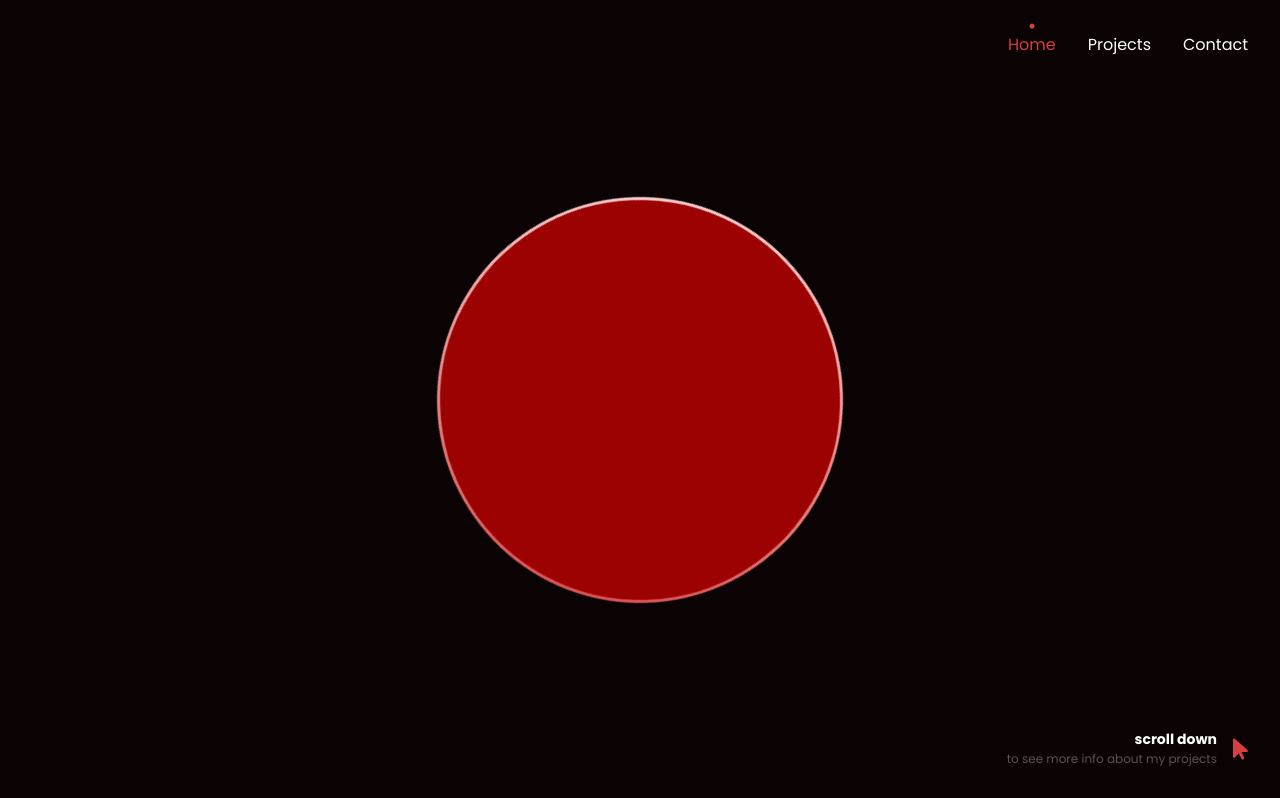
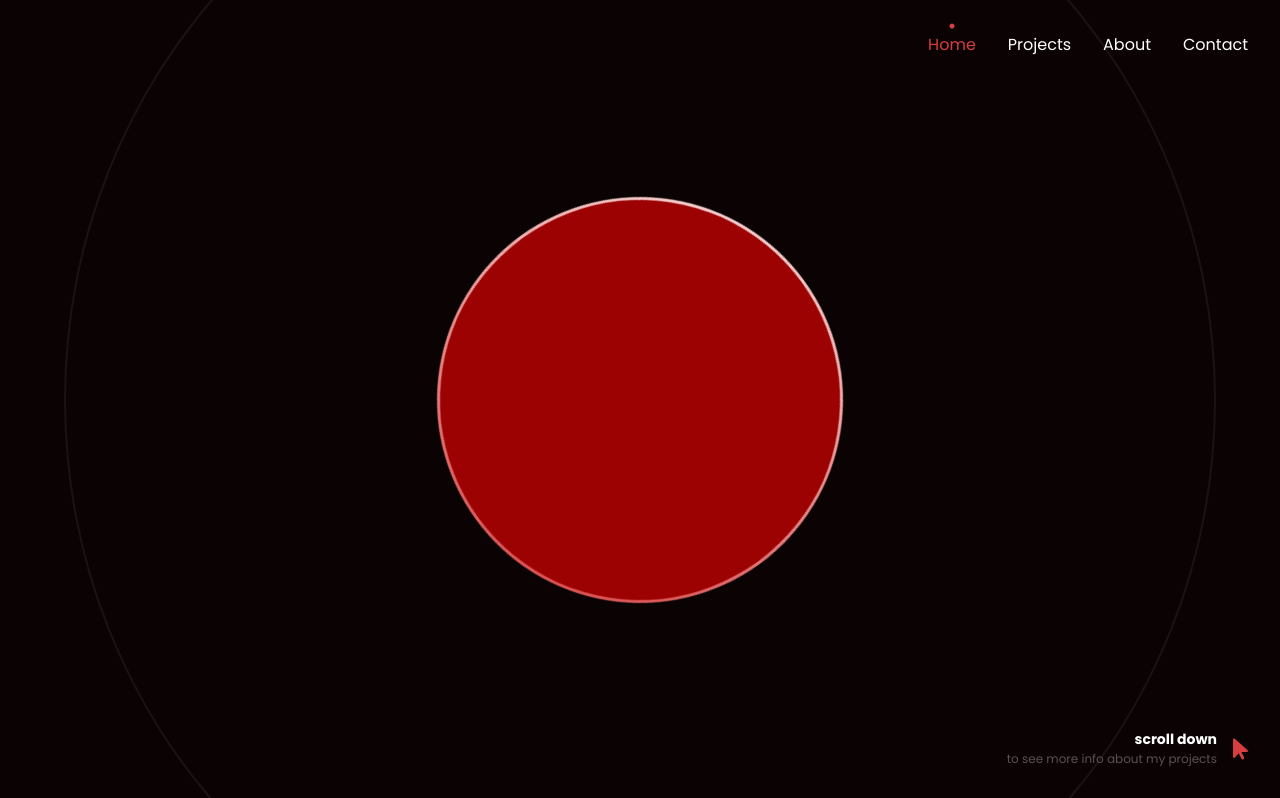
Before and after one commit to tices0/Portfolio, a React (Create React App) app: page / in a window 1280 px wide. Shown: the top 798 px of the page. Built offline with nearby package versions, Linux system fonts and the light colour scheme.

Commit message:
fixed no color change on hover

```diff
--- a/src/components/NavBar.jsx
+++ b/src/components/NavBar.jsx
@@ -1,6 +1,6 @@
 import React, { useLayoutEffect, useRef } from "react";
 
-const links = ["Home", "Projects", "Contact"];
+const links = ["Home", "Projects", "About", "Contact"];
 
 function NavBar({ activePage, setActivePage }) {
 	const linksRef = useRef([]);
@@ -10,6 +10,7 @@ function NavBar({ activePage, setActivePage }) {
 			(link, index) => (linksRef.current[index].style.color = "#fff"),
 		);
 		linksRef.current[activePage].style.color = "#d73e3f";
+		// linksRef.current[activePage].style.hover.color = "green";
 	}, [activePage]);
 
 	return (
@@ -21,6 +22,16 @@ function NavBar({ activePage, setActivePage }) {
 							key={index}
 							ref={el => (linksRef.current[index] = el)}
 							onClick={() => setActivePage(index)}
+							onMouseEnter={() =>
+								(linksRef.current[index].style.color =
+									"#d73e3f")
+							}
+							onMouseLeave={() =>
+								activePage !== index
+									? (linksRef.current[index].style.color =
+											"#fff")
+									: ""
+							}
 						>
 							{index === activePage ? (
 								<i className="fa-solid fa-circle"></i>
--- a/src/pages/Home.jsx
+++ b/src/pages/Home.jsx
@@ -4,6 +4,7 @@ function Home() {
 	return (
 		<main className="pages" id="home-page">
 			<i className="fa-solid fa-circle"></i>
+			<div className="second-outline"></div>
 			<div className="scroll-down">
 				<div className="text">
 					<h1>scroll down</h1>
--- a/src/styles/styles.css
+++ b/src/styles/styles.css
@@ -9,6 +9,7 @@
 body {
   background-color: #0b0303;
   color: #fff;
+  overflow: hidden;
 }
 
 .nav-bar nav {
@@ -63,6 +64,18 @@ body {
   border-radius: 50%;
   z-index: -1;
 }
+#home-page .second-outline {
+  width: 90vw;
+  height: 150vh;
+  border: 2px solid #5a5252;
+  position: absolute;
+  top: 50%;
+  left: 50%;
+  transform: translate(-50%, -50%);
+  z-index: -1;
+  border-radius: 50%;
+  opacity: 0.2;
+}
 #home-page .scroll-down {
   display: flex;
   justify-content: center;
--- a/src/styles/styles.scss
+++ b/src/styles/styles.scss
@@ -25,6 +25,7 @@ $beige: #f9e3e2;
 body {
 	background-color: $black;
 	color: #fff;
+	overflow: hidden;
 }
 
 // =============
@@ -100,6 +101,19 @@ body {
 		}
 	}
 
+	.second-outline {
+		width: 90vw;
+		height: 150vh;
+		border: 2px solid $grey;
+		position: absolute;
+		top: 50%;
+		left: 50%;
+		transform: translate(-50%, -50%);
+		z-index: -1;
+		border-radius: 50%;
+		opacity: 0.2;
+	}
+
 	.scroll-down {
 		@include flexCenter(row);
 		gap: 1rem;
@@ -119,7 +133,7 @@ body {
 
 		i {
 			color: $light-red;
-            font-size: 24px;
+			font-size: 24px;
 		}
 	}
 }
```
Also changed, not shown: 1 other file (tests, documents, lock files or other folders).
